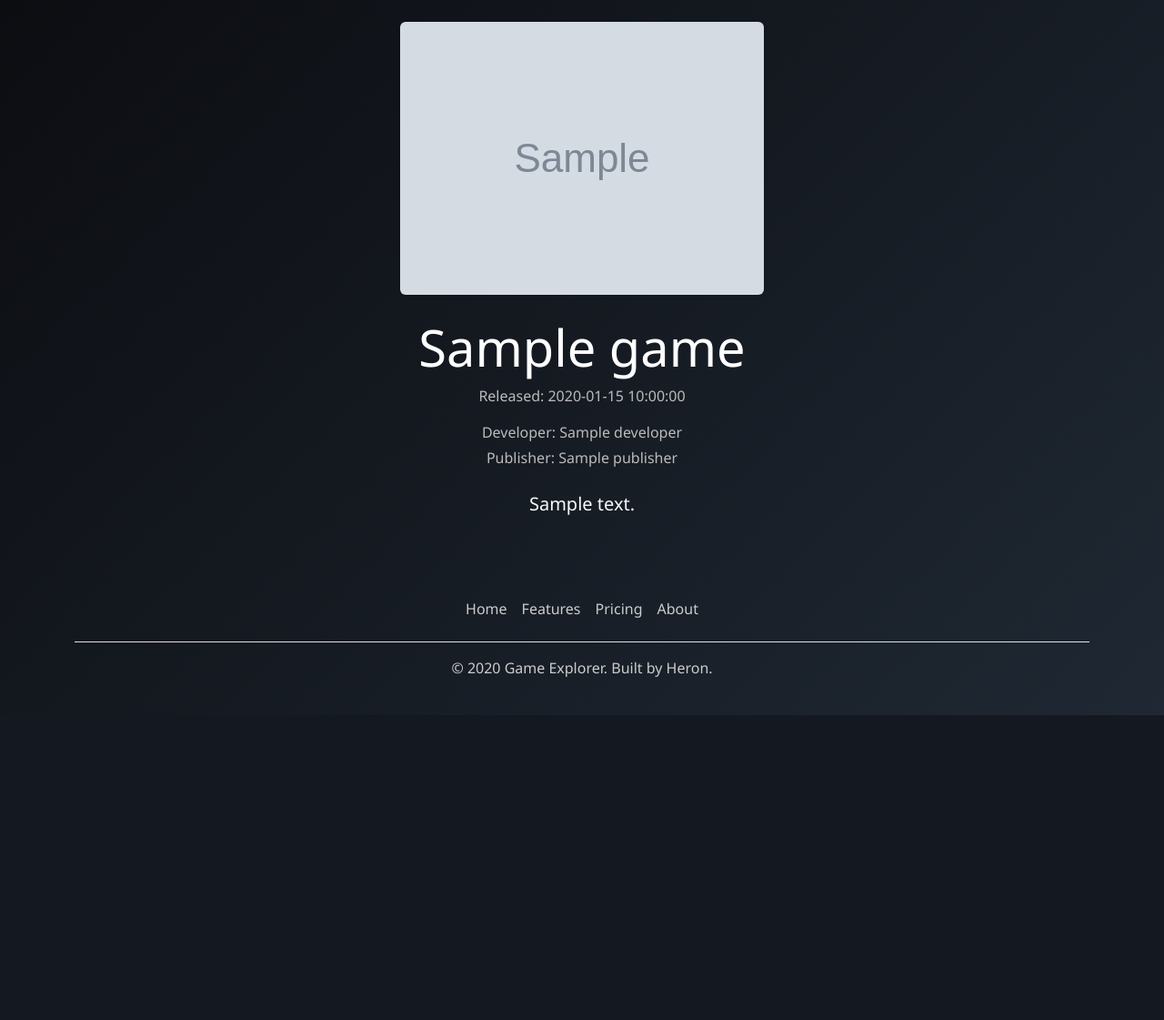
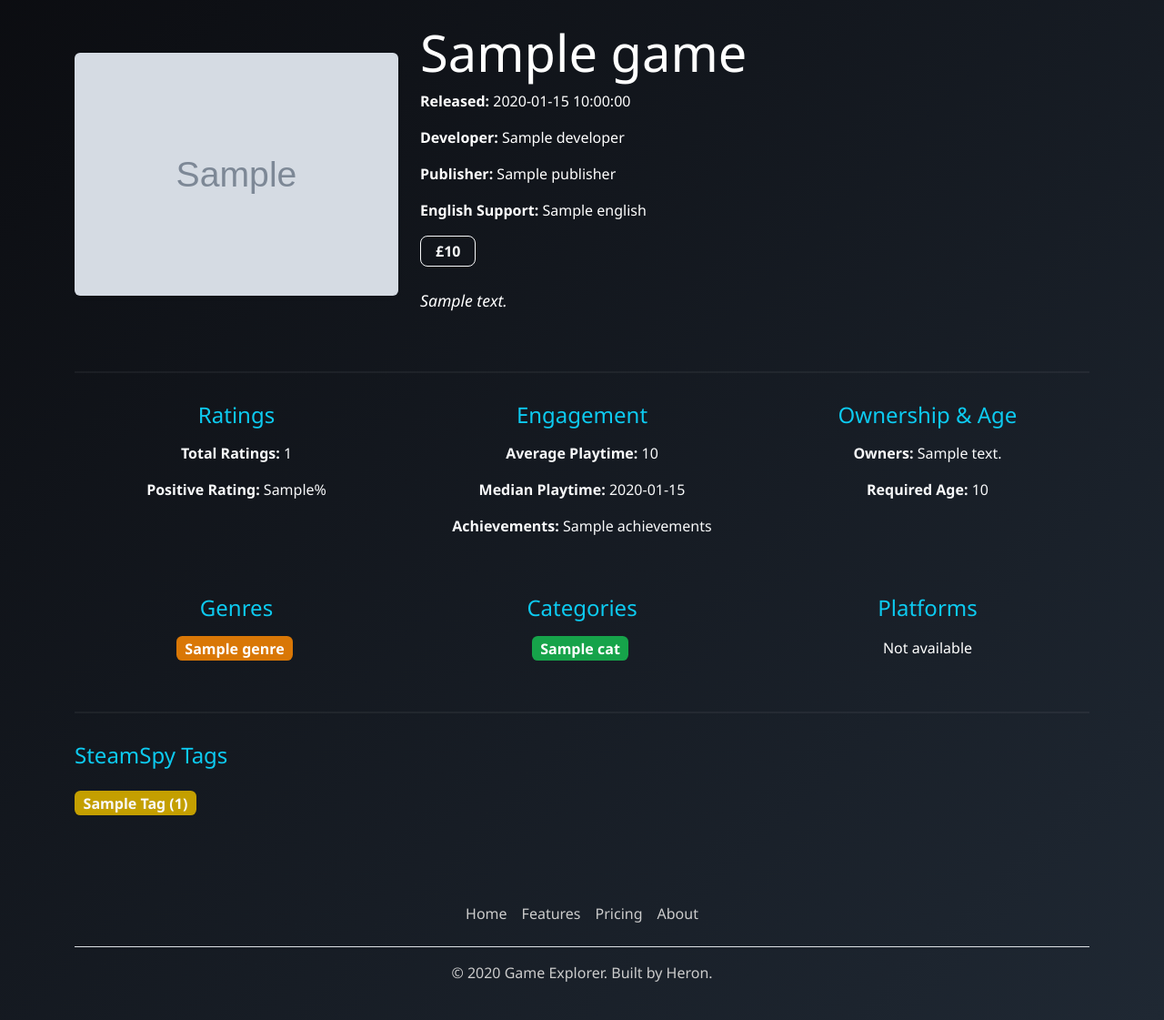
Before and after one commit to heronvalev/video-game-analysis, a Flask app: template app/templates/details.html in a window 1280 px wide. Shown: the part 81-1202 px from the top of the page at 91% size. Before the commit the page ends 867 px from the top, so only its background shows below. Run offline with Flask 3, Linux system fonts and the light colour scheme; the template is opened without the code that fills it: most values are stand-ins (such as "Sample title", 1, 10 or a date in 2020); grey boxes marked "Sample" are stand-in pictures.

Commit message:
Enhance game details page with ratings, playtime, achievements, SteamSpy tags, and improved layout

```diff
--- a/app/static/style.css
+++ b/app/static/style.css
@@ -132,3 +132,55 @@ input.form-control:focus {
     color: #bbbbbb;
     text-align: center;
 }
+
+.badge-lg {
+  font-size: 1rem;
+  padding: 0.35em 0.6em;
+  border-radius: 0.4rem;
+}
+
+.badge {
+  margin-bottom: 0.5rem;
+}
+
+h4 {
+  margin-bottom: 1rem;
+}
+
+.badge-genres {
+    background-color: #d97706;
+    color: white;
+}
+
+.badge-categories {
+    background-color: #16a34a;
+    color: white;
+}
+
+.badge-platforms {
+    background-color: #8b5cf6;
+    color: white;
+}
+
+.price-badge {
+  background-color: transparent;
+  color: #f8f9fa;
+  border: 1px solid #f8f9fa;
+  border-radius: 0.5rem;
+}
+
+.short-description {
+    font-size: 1.1rem;
+}
+
+.divider-line {
+  border: none;
+  border-top: 2px solid rgba(255, 255, 255, 0.2);
+  margin: 2rem 0;
+  width: 100%;
+}
+
+.badge-steamspy {
+    background-color: #c49f00;
+    color: #f9f9f9;
+}
--- a/app/templates/details.html
+++ b/app/templates/details.html
@@ -3,16 +3,104 @@
 
 {% block content %}
     <div class="container py-4">
-        <div class="text-center mb-4">
-            <img src="{{ game.header_image }}" alt="{{ game.name }} Header Image" class="img-fluid rounded shadow-sm">
+        <div class="row align-items-center mb-5">
+            <div class="col-md-4 text-center mb-4 mb-md-0">
+                <img src="{{ game.header_image }}" alt="{{ game.name }} Header Image" class="img-fluid rounded shadow-sm">
+            </div>
+            <div class="col-md-8 text-white">
+                <h1 class="display-4">{{ game.name }}</h1>
+                <p><strong>Released:</strong> {{ game.release_date }}</p>
+                <p><strong>Developer:</strong> {{ game.developer }}</p>
+                <p><strong>Publisher:</strong> {{ game.publisher }}</p>
+                <p><strong>English Support:</strong> {{ game.english }}</p>
+                <p class="mt-2">
+                    <span class="badge fs-6 px-3 py-2 price-badge">
+                        {% if game.price == 0 %}
+                            Free
+                        {% elif game.price %}
+                            £{{ game.price }}
+                        {% else %}
+                            Not available
+                        {% endif %}
+                    </span>
+                </p>
+                <p class="mt-3 short-description"><em>{{ game.short_description.capitalize() }}</em></p>
+            </div>
         </div>
-        <h1 class="display-4 text-white text-center">{{ game.name }}</h1>
-        <p class="release-date">Released: {{ game.release_date }}</p>
-        <p class="developer text-center mb-1">Developer: {{ game.developer }}</p>
-        <p class="publisher text-center mb-3">Publisher: {{ game.publisher }}</p>
 
-        <div class="mt-4 px-3">
-            <p class="lead text-center">{{ game.short_description.capitalize() }}</p>
+        <hr class="divider-line">
+
+        <div class="row mt-4 text-center">
+            <div class="col-md-4">
+                <h4 class="text-info">Ratings</h4>
+                <p><strong>Total Ratings:</strong> {{ game.total_ratings if game.total_ratings else "N/A" }}</p>
+                <p><strong>Positive Rating:</strong> {{ game.positive_pct }}{% if game.positive_pct != "Not available" %}%{% endif %}</p>
+            </div>
+
+            <div class="col-md-4">
+                <h4 class="text-info">Engagement</h4>
+                <p><strong>Average Playtime:</strong> {{ game.avg_playtime_fmt }}</p>
+                <p><strong>Median Playtime:</strong> {{ game.median_playtime_fmt }}</p>
+                <p><strong>Achievements:</strong> {{ game.achievements }}</p>
+            </div>
+
+            <div class="col-md-4">
+                <h4 class="text-info">Ownership & Age</h4>
+                <p><strong>Owners:</strong> {{ game.owners_text }}</p>
+                <p><strong>Required Age:</strong> {{ game.required_age }}</p>
+            </div>
+        </div>
+
+        <div class="row text-center mt-5">
+            <div class="col-md-4 mb-3">
+                <h4 class="text-info">Genres</h4>
+                    {% if genres %}
+                        {% for genre in genres %}
+                            <span class="badge badge-lg badge-genres me-1">{{ genre }}</span>
+                        {% endfor %}
+                    {% else %}
+                        <span class="text-white badge-lg">Not available</span>
+                    {% endif %}
+            </div>
+
+            <div class="col-md-4 mb-3">
+                <h4 class="text-info">Categories</h4>
+                    {% if categories %}
+                        {% for cat in categories %}
+                            <span class="badge badge-lg badge-categories me-1">{{ cat }}</span>
+                        {% endfor %}
+                    {% else %}
+                        <span class="text-white badge-lg">Not available</span>
+                    {% endif %}
+            </div>
+
+            <div class="col-md-4 mb-3">
+                <h4 class="text-info">Platforms</h4>
+                    {% if platforms %}
+                        {% for plat in platforms %}
+                            <span class="badge badge-lg badge-platforms me-1">{{ plat }}</span>
+                        {% endfor %}
+                    {% else %}
+                        <span class="text-white badge-lg">Not available</span>
+                    {% endif %}
+            </div>
+        </div>
+
+        <hr class="divider-line">
+
+        <div class="col-12 mb-3">
+            <h4 class="text-info mb-4">SteamSpy Tags</h4>
+            <div class="d-flex flex-wrap gap-2">
+                {% if tags %}
+                    {% for tag in tags %}
+                        <span class="badge badge-lg badge-steamspy me-1">
+                            {{ tag.tag_name.title() }} ({{ tag.vote_count }})
+                        </span>
+                    {% endfor %}
+                {% else %}
+                    <span class="text-white badge-lg">No tags available</span>
+                {% endif %}
+            </div>
         </div>
     </div>
 {% endblock %}
```
Also changed, not shown: app/routes.py (+99 -5 lines).
